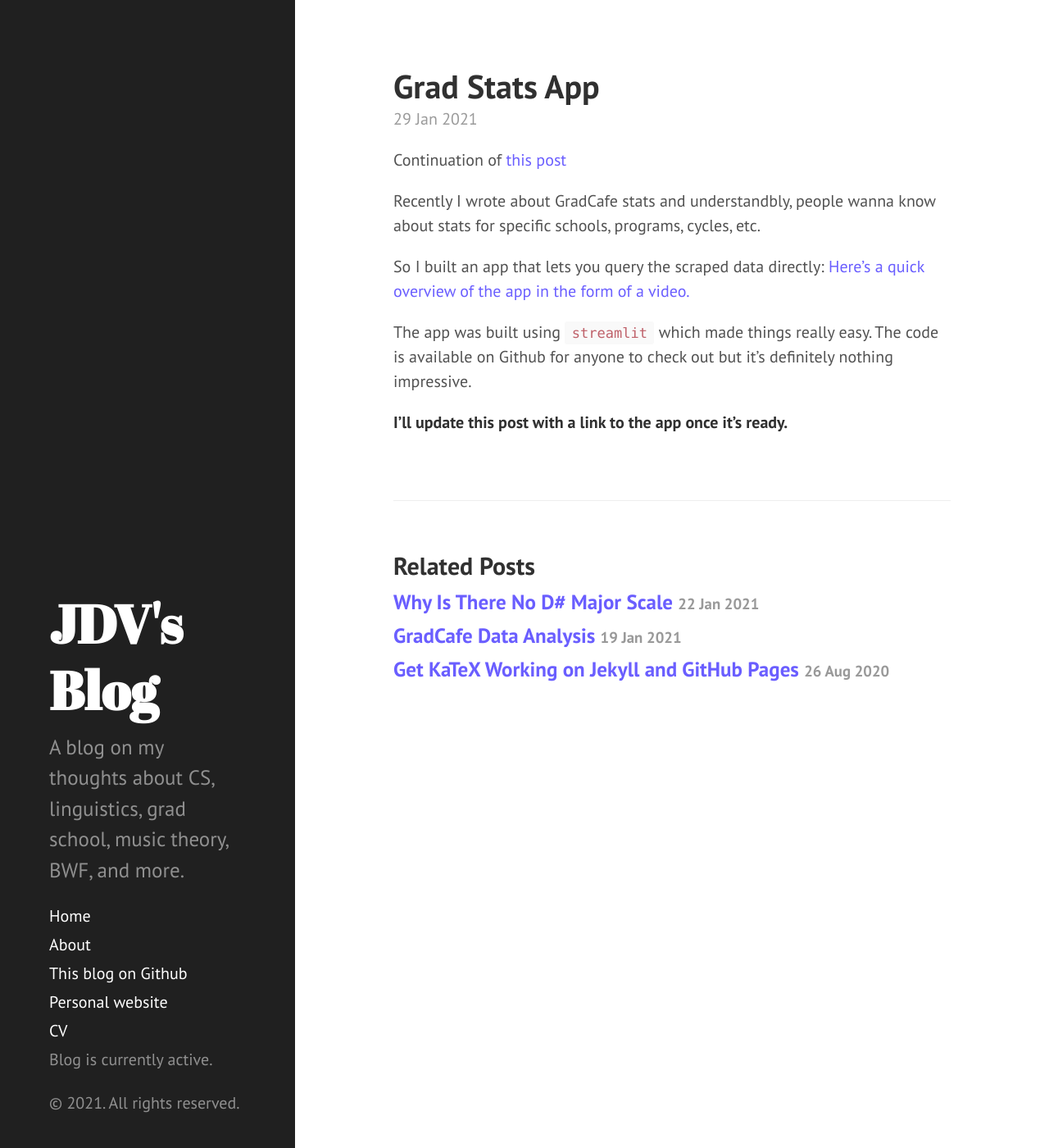
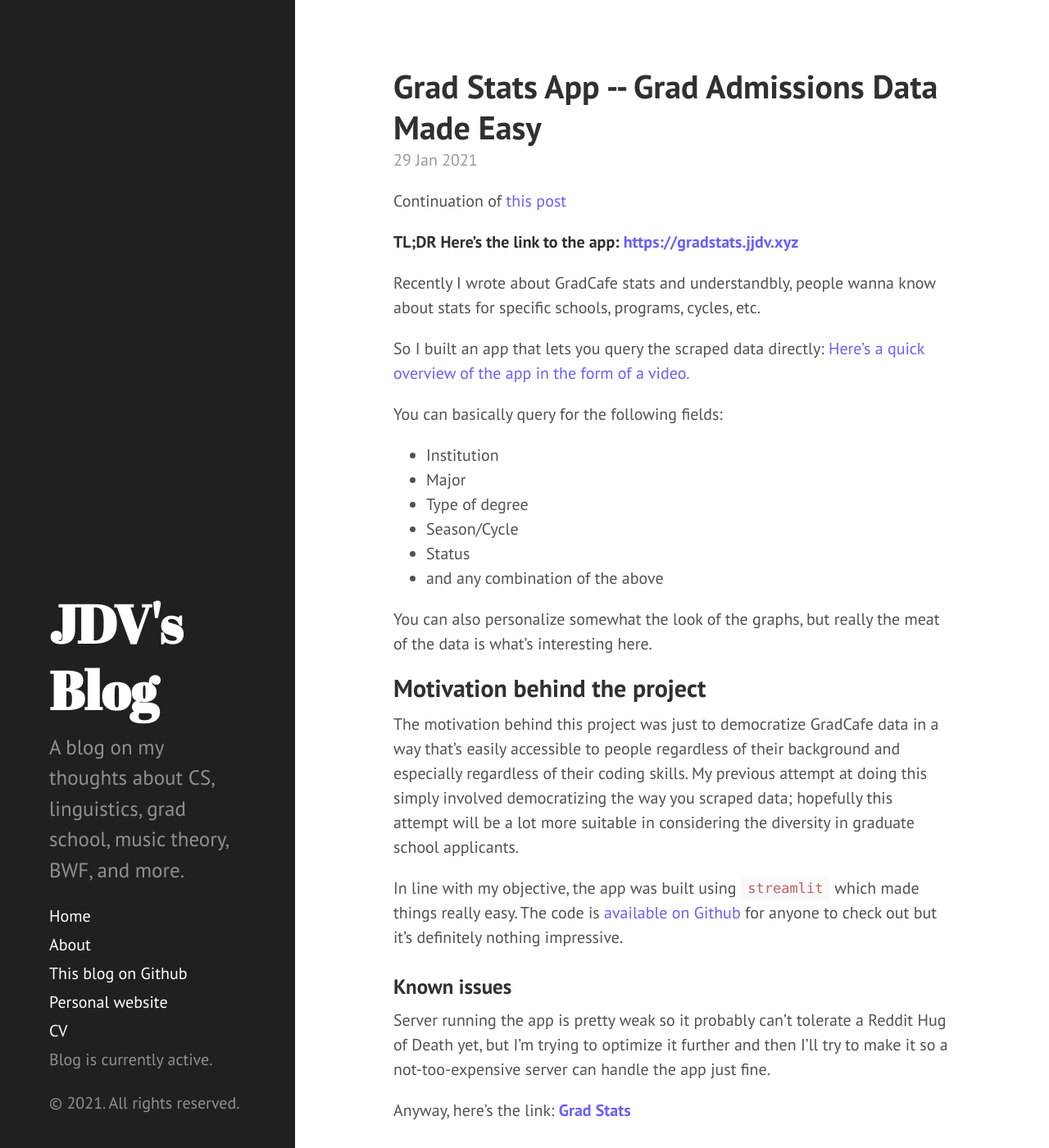
Before and after one commit to jjdelvalle/jblog, a Jekyll site: the page built from _posts/2021-01-29-grad-stats-app.md, in a window 1280 px wide and 1400 px high. Shown: the whole window at 82% size. Built offline with Jekyll 4.4.1, drawn with Linux system fonts in a browser that asks for light colours.

Commit message:
Update grad stats app

```diff
--- a/_posts/2021-01-29-grad-stats-app.md
+++ b/_posts/2021-01-29-grad-stats-app.md
@@ -1,16 +1,37 @@
 ---
 layout: post
-title:  "Grad Stats App"
+title:  "Grad Stats App -- Grad Admissions Data Made Easy"
 date:   2021-01-29
 categories: grad-school gre gradcafe
 ---
 
 Continuation of [this post]({% post_url 2021-01-18-gradcafe-data %})
 
+**TL;DR Here's the link to the app: [https://gradstats.jjdv.xyz](https://gradstats.jjdv.xyz)**
+
 Recently I wrote about GradCafe stats and understandbly, people wanna know about stats for specific schools, programs, cycles, etc.
 
 So I built an app that lets you query the scraped data directly: [Here's a quick overview of the app in the form of a video.](https://youtu.be/5puIG1nuOxg)
 
-The app was built using `streamlit` which made things really easy. The code is available on Github for anyone to check out but it's definitely nothing impressive.
+You can basically query for the following fields:
 
-**I'll update this post with a link to the app once it's ready.**
+* Institution
+* Major
+* Type of degree
+* Season/Cycle
+* Status
+* and any combination of the above
+
+You can also personalize somewhat the look of the graphs, but really the meat of the data is what's interesting here.
+
+## Motivation behind the project
+
+The motivation behind this project was just to democratize GradCafe data in a way that's easily accessible to people regardless of their background and especially regardless of their coding skills. My previous attempt at doing this simply involved democratizing the way you scraped data; hopefully this attempt will be a lot more suitable in considering the diversity in graduate school applicants.
+
+In line with my objective, the app was built using `streamlit` which made things really easy. The code is [available on Github](https://github.com/jjdelvalle/grad_stats) for anyone to check out but it's definitely nothing impressive.
+
+### Known issues
+
+Server running the app is pretty weak so it probably can't tolerate a Reddit Hug of Death yet, but I'm trying to optimize it further and then I'll try to make it so a not-too-expensive server can handle the app just fine.
+
+Anyway, here's the link: **[Grad Stats](https://gradstats.jjdv.xyz)**
```
